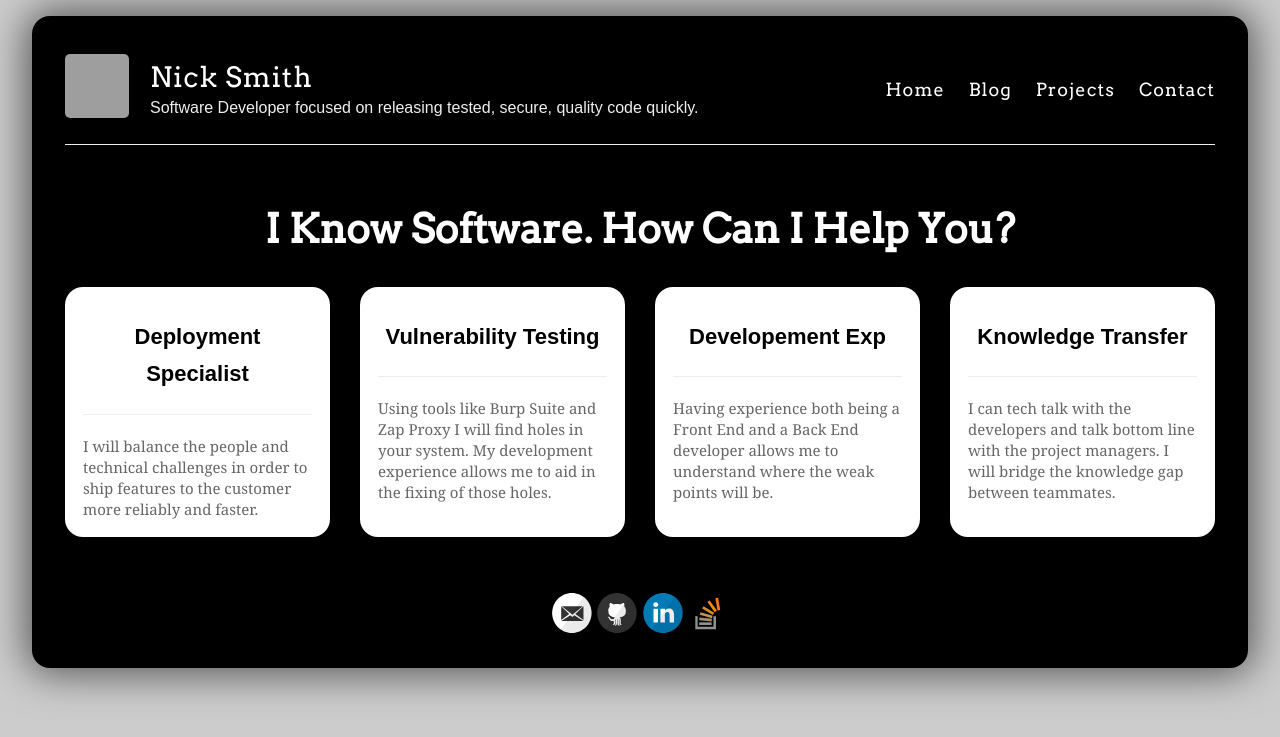
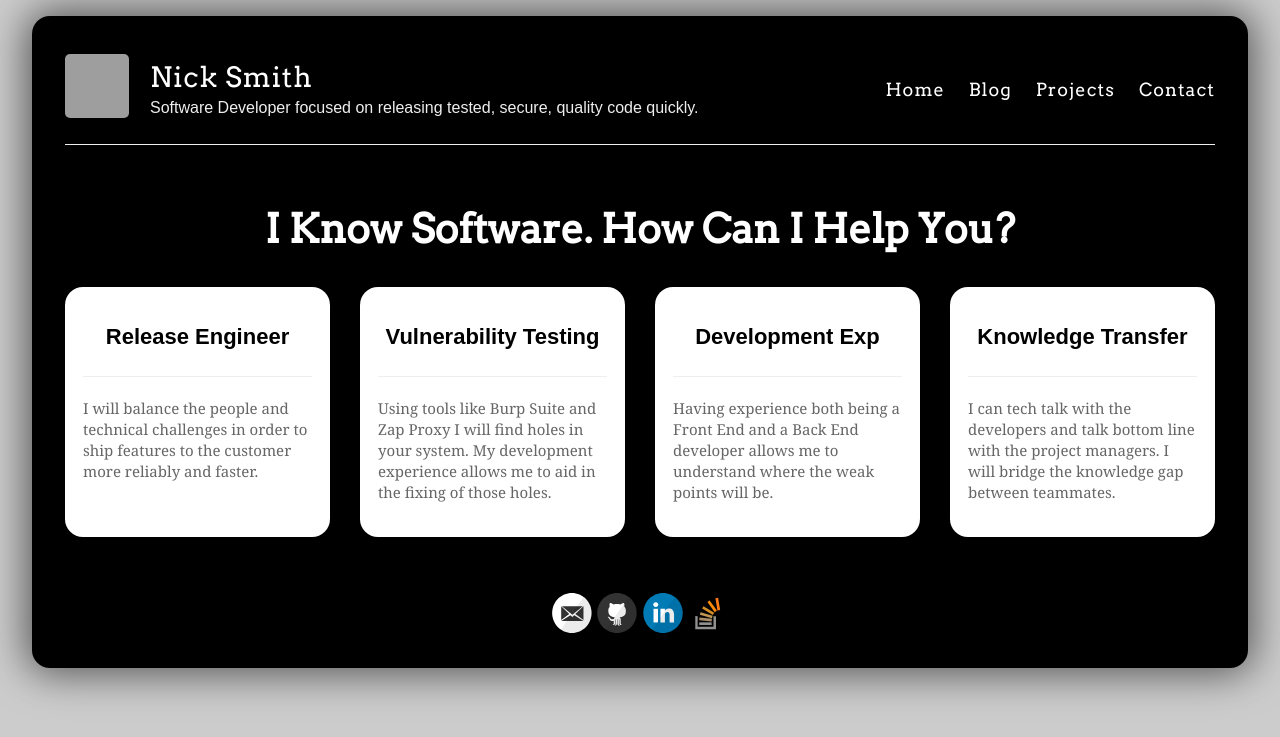
Before and after one commit to clickthisnick/clickthisnick.github.io, a Jekyll site: the page built from index.html, in a window 1280 px wide. Shown: the top 737 px of the page. Built offline with Jekyll 4.4.1, drawn with Linux system fonts in a browser that asks for light colours; some web fonts are replaced; grey boxes are pictures that could not be loaded.

Commit message:
change copy

```diff
--- a/index.html
+++ b/index.html
@@ -33,7 +33,7 @@ title:
       <div class="col-lg-3 col-sm-6">
         <div class="inbox">
           <h4 class="skills-title">
-            Deployment Specialist
+            Release Engineer
           </h4>
           <hr>
           <p class="skills">
@@ -57,7 +57,7 @@ title:
       <div class="col-lg-3 col-sm-6">
           <div class="inbox">
             <h4 class="skills-title">
-              Developement Exp
+              Development Exp
             </h4>
           <hr>
           <p class="skills">
```
